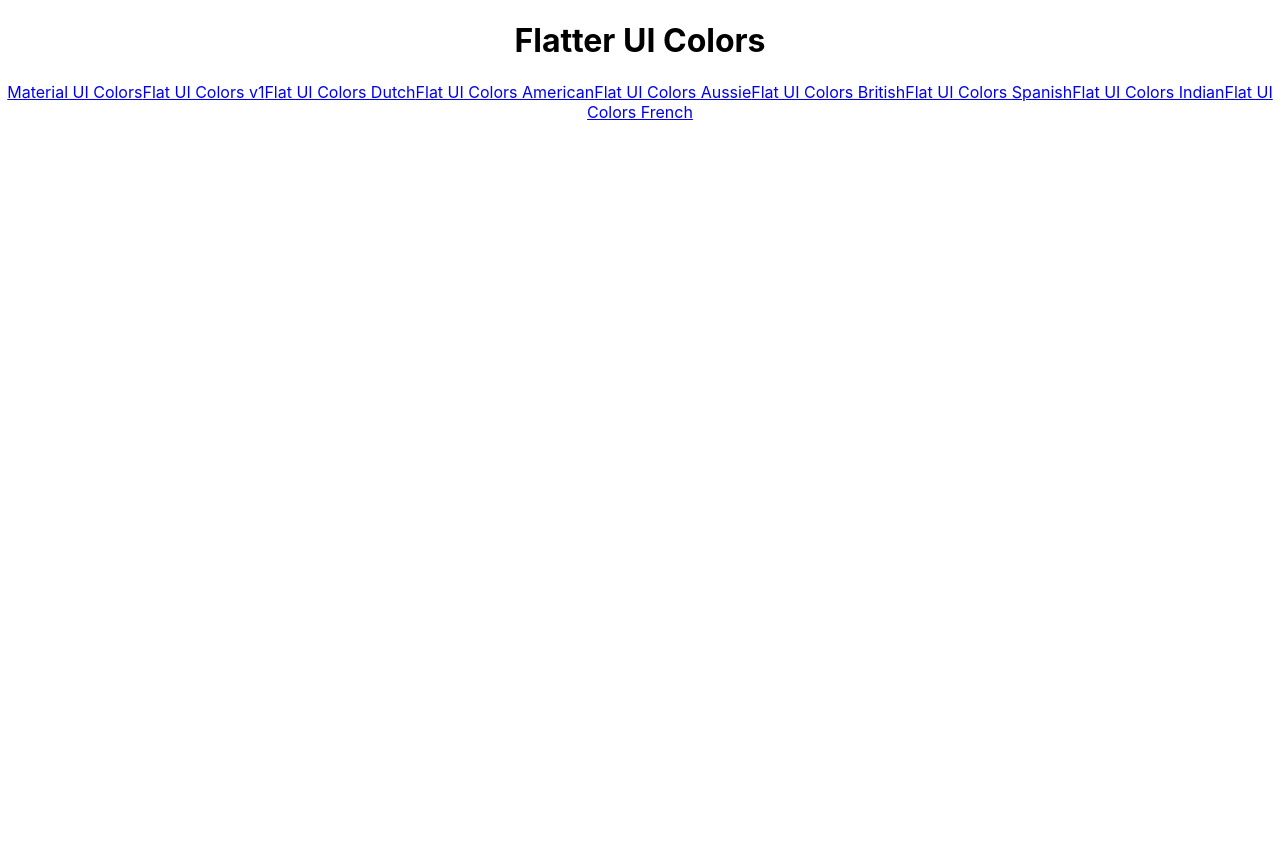
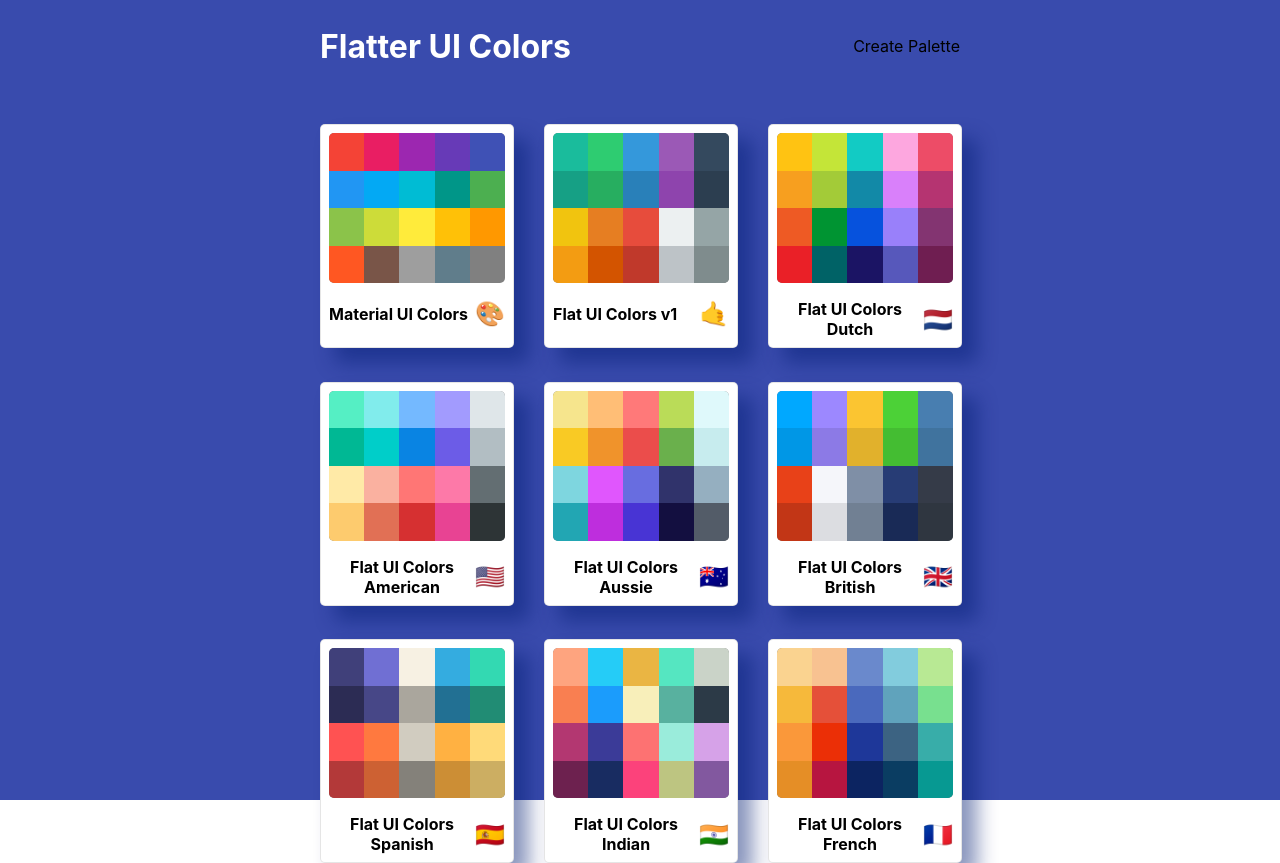
Before and after one commit to SticketInya/react-colors-app, a React (Create React App) app: page / in a window 1280 px wide. Before the commit the page ends 800 px from the top, so only its background shows below. Built offline with nearby package versions, Linux system fonts and the light colour scheme.

Commit message:
feat(*): add miniPalettes and their styling

```diff
--- /dev/null
+++ b/src/Components/MiniPalette/MiniPalette.css
@@ -0,0 +1,64 @@
+.MiniPalette{
+    background-color: white;
+    display: flex;
+    flex-direction: column;
+    flex-wrap: nowrap;
+    border-radius: 5px;
+    border: 1px solid rgba(0, 0, 0, 0.1);
+    width: 100%;
+    margin: 0;
+    box-shadow: 15px 15px 20px #001b7277;
+    cursor: pointer;
+
+    transition: all 200ms ease-out;
+}
+
+.MiniPalette:hover{
+    transform: scale(1.05);
+    box-shadow: 20px 20px 30px #001b7262;
+}
+
+.MiniPalette__link, .MiniPalette__link:visited{
+    text-decoration: none;
+    color: black;
+}
+
+.MiniPalette__container{
+    margin: 0.5rem;
+    display: flex;
+    flex-direction: column;
+    flex-wrap: nowrap;
+    gap: 1rem;
+}
+
+.MiniPalette__title{
+    display: flex;
+    flex-direction: row;
+    flex-wrap: nowrap;
+    justify-content: space-between;
+    align-items: center;
+    font-size: 1rem;
+    margin:0;
+}
+
+.MiniPalette__title span{
+    font-size: 1.5rem;
+}
+
+.MiniPalette__colors{
+    display: flex;
+    flex-direction: row;
+    flex-wrap: wrap;
+    height: 150px;
+    width: 100%;
+    border-radius: 5px;
+    overflow: hidden;
+    background-color: grey;
+}
+
+.MiniPalette__colors .miniColor{
+    width: 20%;
+    height: 25%;
+    display: inline-block;
+    position: relative;
+}
--- /dev/null
+++ b/src/Components/MiniPalette/MiniPalette.js
@@ -0,0 +1,39 @@
+import React, { Component } from 'react';
+import { Link } from 'react-router-dom';
+
+import './MiniPalette.css';
+
+class MiniPalette extends Component {
+    constructor(props) {
+        super(props);
+        this.state = {};
+    }
+
+    render() {
+        const { paletteName, emoji, colors, id } = this.props;
+        const colorBoxes = colors.map((color) => {
+            return (
+                <div
+                    key={color.name}
+                    className='miniColor'
+                    style={{ backgroundColor: color.color }}
+                />
+            );
+        });
+        return (
+            <div className='MiniPalette'>
+                <Link className='MiniPalette__link' to={`/palette/${id}`}>
+                    <div className='MiniPalette__container'>
+                        <div className='MiniPalette__colors'>{colorBoxes}</div>
+                        <h2 className='MiniPalette__title'>
+                            {paletteName}
+                            <span className='emoji'>{emoji}</span>
+                        </h2>
+                    </div>
+                </Link>
+            </div>
+        );
+    }
+}
+
+export default MiniPalette;
--- /dev/null
+++ b/src/Components/PaletteList/PaletteList.css
@@ -0,0 +1,42 @@
+.PaletteList{
+    width: 100%;
+    height: 100vh;
+    display: flex;
+    flex-direction: column;
+    justify-content: center;
+    align-items: center;
+    background-color: #394bad;
+}
+
+.PaletteList__container{
+    width: 50%;
+    height: 100%;
+    display: flex;
+    flex-direction: column;
+    flex-wrap: nowrap;
+    align-items: center;
+
+}
+
+.PaletteList__miniPalettes{
+    box-sizing: border-box;
+    width: 100%;
+    display: grid;
+    grid-template-columns: repeat(3, 30%);
+    grid-gap: 5%;
+}
+
+.PaletteList__nav{
+    width: 100%;
+    display: flex;
+    flex-direction: row;
+    flex-wrap: nowrap;
+    justify-content: space-between;
+    align-items: center;
+    margin-bottom: 2rem;
+}
+
+.PaletteList__title{
+    color: white;
+    font-size: 2rem;
+}
--- a/src/Components/PaletteList/PaletteList.js
+++ b/src/Components/PaletteList/PaletteList.js
@@ -1,5 +1,7 @@
 import React, { Component } from 'react';
-import { Link } from 'react-router-dom';
+import MiniPalette from '../MiniPalette/MiniPalette';
+
+import './PaletteList.css';
 
 class PaletteList extends Component {
     constructor(props) {
@@ -11,15 +13,18 @@ class PaletteList extends Component {
         const { palettes } = this.props;
         return (
             <div className='PaletteList'>
-                <h1 className='PaletteList__title'>Flatter UI Colors</h1>
                 <div className='PaletteList__container'>
-                    {palettes.map((p) => {
-                        return (
-                            <Link key={p.id} to={`/palette/${p.id}`}>
-                                {p.paletteName}
-                            </Link>
-                        );
-                    })}
+                    <nav className='PaletteList__nav'>
+                        <h1 className='PaletteList__title'>
+                            Flatter UI Colors
+                        </h1>
+                        <span>Create Palette</span>
+                    </nav>
+                    <div className='PaletteList__miniPalettes'>
+                        {palettes.map((palette) => (
+                            <MiniPalette key={palette.id} {...palette} />
+                        ))}
+                    </div>
                 </div>
             </div>
         );
```
